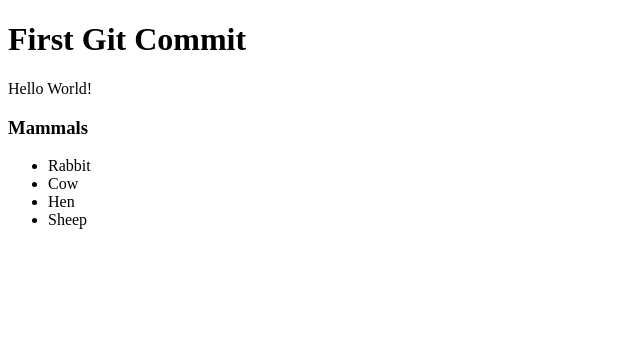
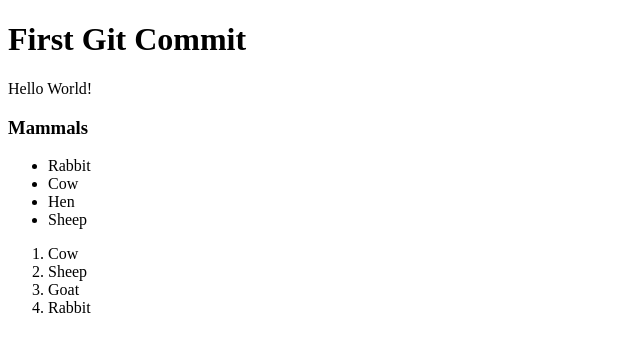
Before and after one commit to vicky-magiri/HTMLTutorial, a plain HTML site: page index.html in a window 1280 px wide. Shown: the whole page, without its empty margins (0-640 px from the left). Drawn offline with Linux system fonts and the light colour scheme.

Commit message:
fifth Commit

```diff
--- a/index.html
+++ b/index.html
@@ -18,6 +18,12 @@
         <li>Hen</li>
         <li>Sheep</li>
     </ul>
+    <ol>
+        <li>Cow</li>
+        <li> Sheep</li>
+        <li>Goat</li>
+        <li>Rabbit</li>
+    </ol>
     </main>
 </body>
 </html>
```
